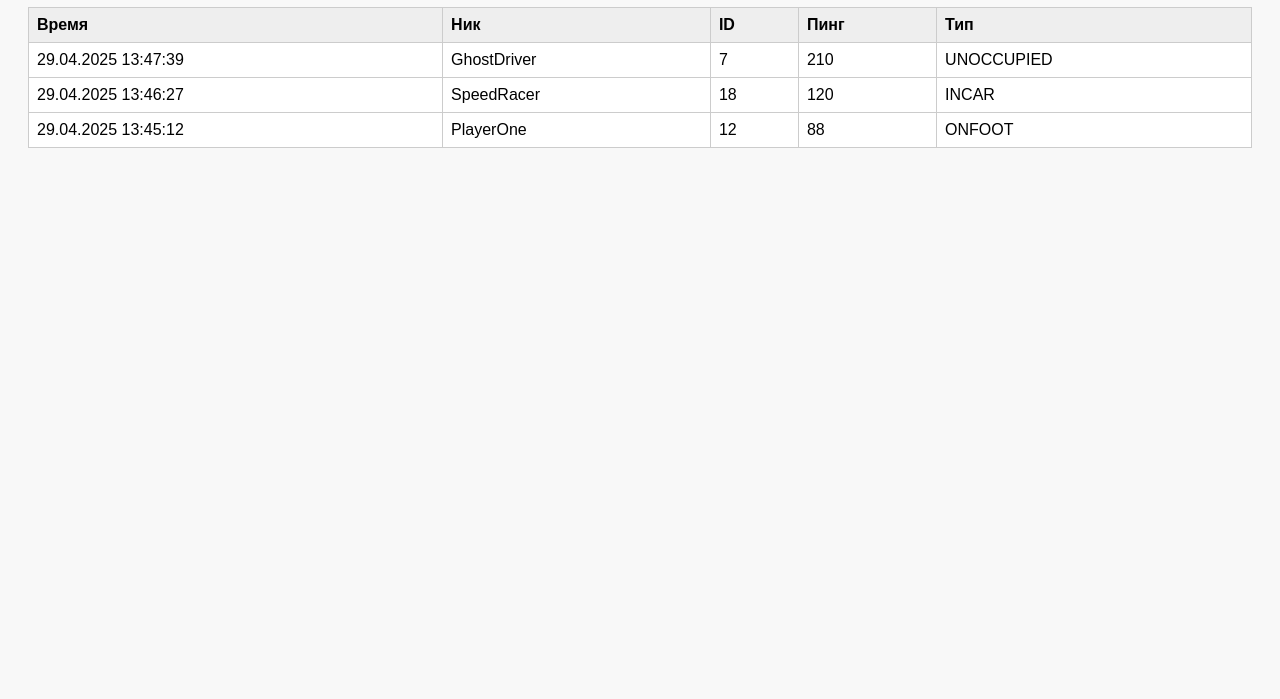
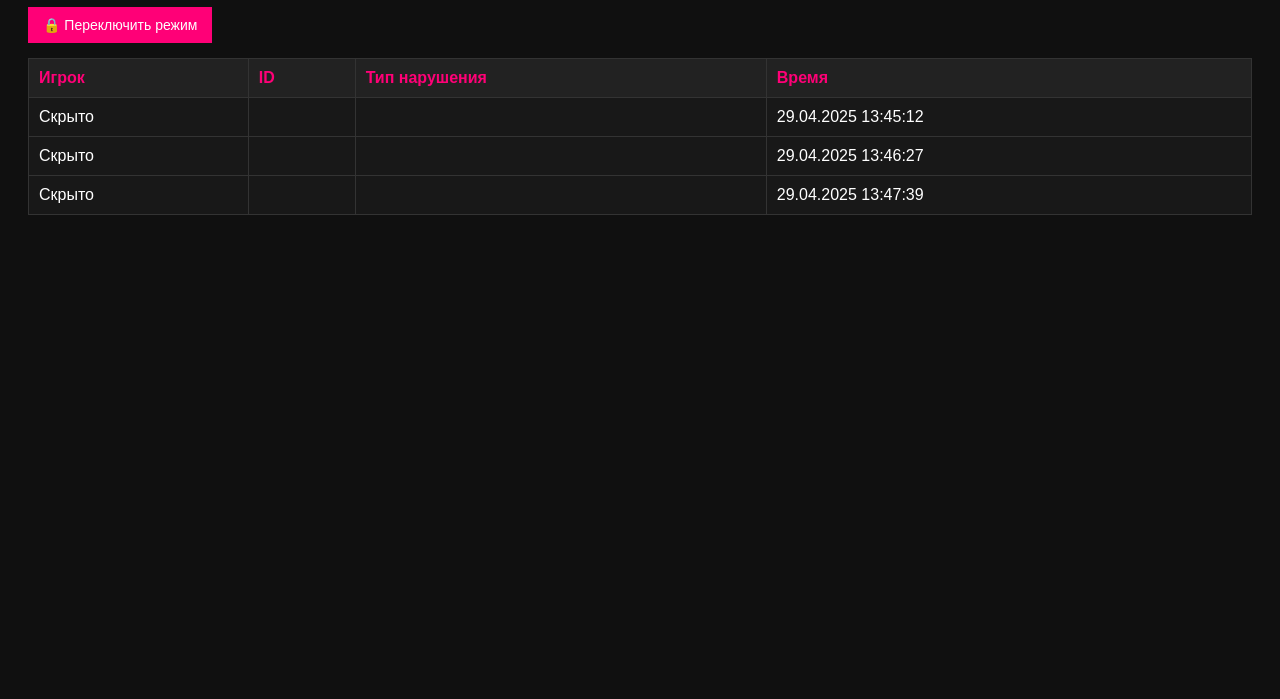
Before and after one commit to Rast-BeHappy/vegas-logs, a plain HTML site: page index.html in a window 1280 px wide. Shown: the part 101-800 px from the top of the page. Drawn offline with Linux system fonts and the light colour scheme.

Commit message:
Update index.html

```diff
--- a/index.html
+++ b/index.html
@@ -2,52 +2,102 @@
 <html lang="ru">
 <head>
     <meta charset="UTF-8">
-    <title>Vegas+ AntiRvanka 1.0.0</title>
+    <meta name="viewport" content="width=device-width, initial-scale=1.0">
+    <title>Vegas+ Logs</title>
     <style>
-        body { font-family: Arial, sans-serif; background: #f8f8f8; padding: 20px; }
-        h1 { color: #d00077; }
-        table { width: 100%; border-collapse: collapse; background: white; }
-        th, td { border: 1px solid #ccc; padding: 8px; text-align: left; }
-        th { background: #eee; }
-        tr:hover { background: #f0f0f0; }
+        body {
+            font-family: Arial, sans-serif;
+            background-color: #101010;
+            color: #fff;
+            padding: 20px;
+        }
+
+        h1 {
+            color: #ff0077;
+        }
+
+        table {
+            width: 100%;
+            border-collapse: collapse;
+            background-color: #181818;
+        }
+
+        th, td {
+            border: 1px solid #333;
+            padding: 10px;
+            text-align: left;
+        }
+
+        th {
+            background-color: #222;
+            color: #ff0077;
+        }
+
+        button {
+            background-color: #ff0077;
+            color: white;
+            border: none;
+            padding: 10px 15px;
+            font-size: 14px;
+            cursor: pointer;
+            margin-bottom: 15px;
+        }
+
+        button:hover {
+            background-color: #e6006f;
+        }
     </style>
 </head>
 <body>
-    <h1>Логирование срабатываний Vegas-AntiRvanka</h1>
-    <table>
+    <h1>Vegas+ Anti-Rvanka Логи</h1>
+
+    <button onclick="toggleMode()">🔒 Переключить режим</button>
+
+    <table id="violationsTable">
         <thead>
             <tr>
+                <th>Игрок</th>
+                <th>ID</th>
+                <th>Тип нарушения</th>
                 <th>Время</th>
-                <th>Ник</th>
-                <th>ID</th>
-                <th>Пинг</th>
-                <th>Тип</th>
             </tr>
         </thead>
-        <tbody id="violations"></tbody>
+        <tbody>
+            <!-- Данные будут вставлены сюда -->
+        </tbody>
     </table>
 
     <script>
-        fetch('Vegas+Violations.json')
-            .then(response => response.json())
-            .then(data => {
-                const tbody = document.getElementById('violations');
-                data.reverse().forEach(entry => {
-                    const row = document.createElement('tr');
-                    row.innerHTML = `
-                        <td>${entry.timestamp}</td>
-                        <td>${entry.nick}</td>
-                        <td>${entry.id}</td>
-                        <td>${entry.ping}</td>
-                        <td>${entry.type}</td>
-                    `;
-                    tbody.appendChild(row);
-                });
-            })
-            .catch(error => {
-                document.body.innerHTML += "<p style='color:red;'>Ошибка загрузки логов!</p>";
-                console.error(error);
-            });
+        let isAdmin = false;
+
+        function toggleMode() {
+            const password = prompt("Введите пароль для доступа администратора:");
+            if (password === "vegasadmin") {
+                isAdmin = true;
+                loadData();
+            } else {
+                alert("Неверный пароль");
+            }
+        }
+
+        function loadData() {
+            fetch('https://raw.githubusercontent.com/Rast-BeHappy/vegas-logs/main/Vegas%2BViolations.json')
+                .then(response => response.json())
+                .then(data => {
+                    const tbody = document.querySelector("#violationsTable tbody");
+                    tbody.innerHTML = "";
+                    data.forEach(entry => {
+                        const row = tbody.insertRow();
+                        row.insertCell(0).textContent = isAdmin ? entry.playerName : "Скрыто";
+                        row.insertCell(1).textContent = entry.playerId;
+                        row.insertCell(2).textContent = entry.violationType;
+                        row.insertCell(3).textContent = entry.timestamp;
+                    });
+                })
+                .catch(error => console.error("Ошибка загрузки данных:", error));
+        }
+
+        loadData(); // начальная загрузка (публичная)
     </script>
 </body>
 </html>
```
